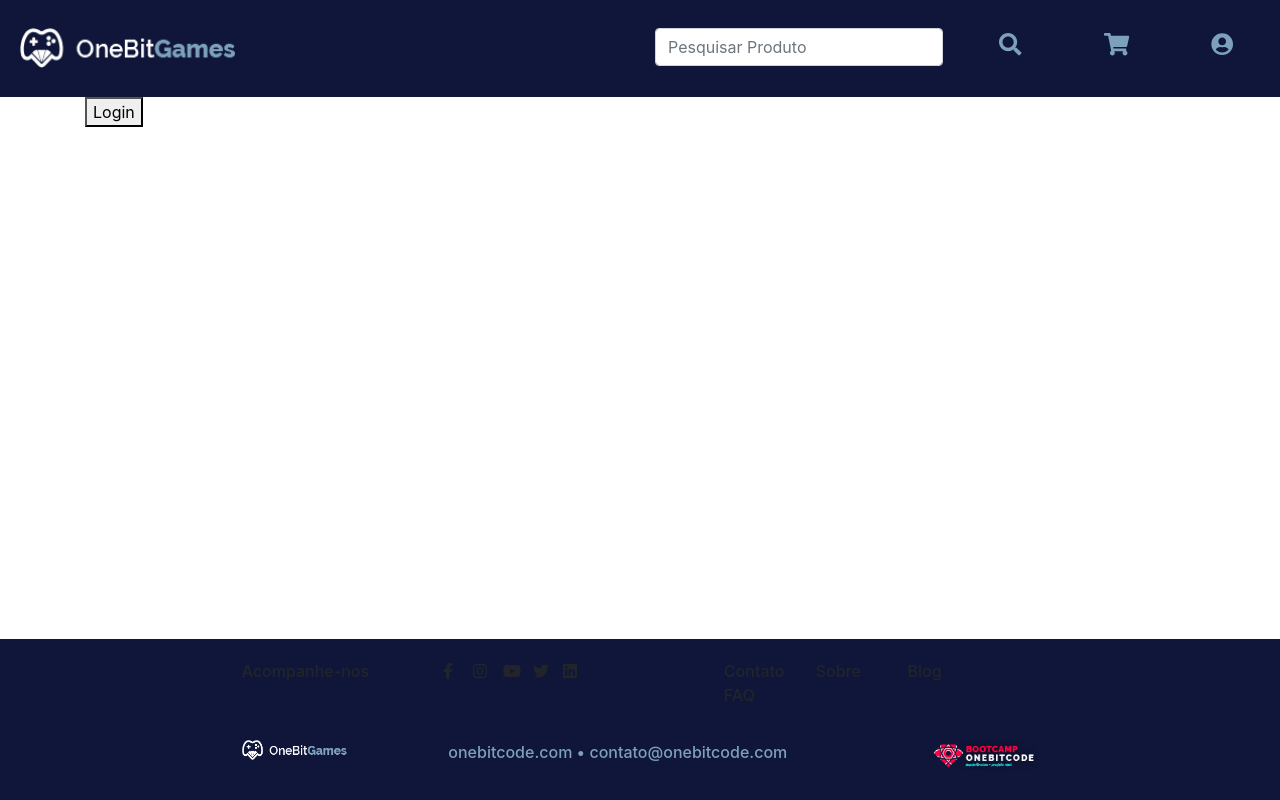
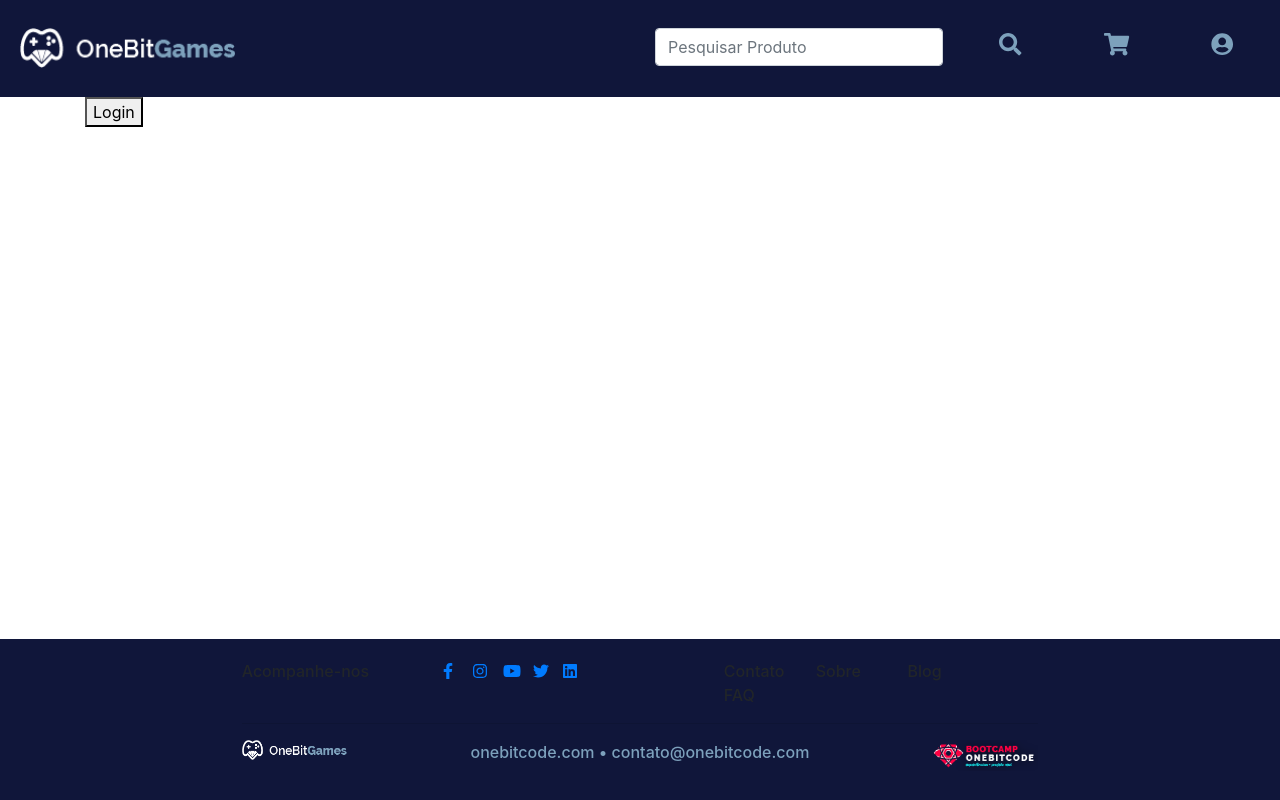
Before and after one commit to valdersonjr/estudo-bootcamp-rails-front, a Next.js app: page / in a window 1280 px wide. Built offline with nearby package versions, Linux system fonts and the light colour scheme.

Commit message:
sf 3 ajustando o sf footer

```diff
--- a/components/shared/Footer/StorefrontFooter/index.tsx
+++ b/components/shared/Footer/StorefrontFooter/index.tsx
@@ -2,10 +2,11 @@ import React from 'react';
 import styles from './styles.module.css';
 import { Col, Row } from 'react-bootstrap';
 import { FontAwesomeIcon } from '@fortawesome/react-fontawesome';
-import {  faFacebookF, faInstagram, faYoutube, faTwitter, faLinkedin } from '@fortawesome/free-brands-svg-icons';
+import { faFacebookF, faInstagram, faYoutube, faTwitter, faLinkedin } from '@fortawesome/free-brands-svg-icons';
 import Logo from '../../Logo';
 import Image from 'next/image';
 import { IconProp } from '@fortawesome/fontawesome-svg-core';
+import Link from 'next/link';
 
 const StorefrontFooter: React.FC = () => {
     return (
@@ -19,32 +20,56 @@ const StorefrontFooter: React.FC = () => {
                             </Col>
 
                             <Col lg={7} md={12} className="mb-4 mb-lg-0">
-                                <Row>
+                                <Row className={styles.social_medias}>
                                     <Col lg={1} xs={2}>
-                                        <FontAwesomeIcon icon={faFacebookF as IconProp}  />
+                                        <Link href="www.facebook.com">
+                                            <a target='_blank'>
+                                                <FontAwesomeIcon icon={faFacebookF as IconProp} />
+                                            </a>
+                                        </Link>
                                     </Col>
 
                                     <Col lg={1} xs={2}>
-                                        <FontAwesomeIcon icon={faInstagram as IconProp} />
+                                        <Link href="https://www.instagram.com/">
+                                            <a target='_blank'>
+                                                <FontAwesomeIcon icon={faInstagram as IconProp} />
+                                            </a>
+                                        </Link>
+
                                     </Col>
 
                                     <Col lg={1} xs={2}>
-                                        <FontAwesomeIcon icon={faYoutube as IconProp}  />
+                                        <Link href="https://youtube.com/">
+                                            <a target='_blank'>
+                                                <FontAwesomeIcon icon={faYoutube as IconProp} />
+                                            </a>
+                                        </Link>
+
                                     </Col>
 
                                     <Col lg={1} xs={2}>
-                                        <FontAwesomeIcon icon={faTwitter as IconProp}  />
+                                        <Link href="https://twitter.com/">
+                                            <a target='_blank'>
+                                                <FontAwesomeIcon icon={faTwitter as IconProp} />
+                                            </a>
+                                        </Link>
+
                                     </Col>
 
                                     <Col lg={1} xs={2}>
-                                        <FontAwesomeIcon icon={faLinkedin as IconProp}  />
+                                        <Link href="https://www.linkedin.com/">
+                                            <a target='_blank'>
+                                                <FontAwesomeIcon icon={faLinkedin as IconProp} />
+                                            </a>
+                                        </Link>
+
                                     </Col>
                                 </Row>
                             </Col>
                         </Row>
                     </Col>
 
-                    <Col lg={{span: 4, offset: 0}} xs={{span: 8, offset: 2}}>
+                    <Col lg={{ span: 4, offset: 0 }} xs={{ span: 8, offset: 2 }}>
                         <Row>
                             <Col>
                                 Contato
@@ -68,16 +93,20 @@ const StorefrontFooter: React.FC = () => {
                 <hr className={styles.line} />
 
                 <Row>
-                    <Col lg={{span: 2, offset: 0}} xs={{span: 8, offset: 2}}>
+                    <Col className={styles.logo} lg={{ span: 2, offset: 0 }} xs={{ span: 8, offset: 2 }}>
                         <Logo />
                     </Col>
 
-                    <Col lg={{span: 6, offset: 1}} xs={12}>
-                        <p style={{'color': 'var(--color-gray-light)'}}>onebitcode.com • contato@onebitcode.com</p>
+                    <Col className='text-center' lg={{ span: 6, offset: 1 }} xs={12}>
+                        <p style={{ 'color': 'var(--color-gray-light)' }}>onebitcode.com • contato@onebitcode.com</p>
                     </Col>
 
-                    <Col lg={{span: 2, offset: 1}} xs={{span: 6, offset: 3}}>
-                        <Image src="/assets/logo-bootcamp.png" alt="Logo Bootcamp" width={240} height={70} />
+                    <Col lg={{ span: 2, offset: 1 }} xs={{ span: 6, offset: 3 }}>
+                        <Link href="www.onebitcode.com">
+                            <a target='_blank'>
+                                <Image src="/assets/logo-bootcamp.png" alt="Logo Bootcamp" width={240} height={70} />
+                            </a>
+                        </Link>
                     </Col>
                 </Row>
             </Col>
```
